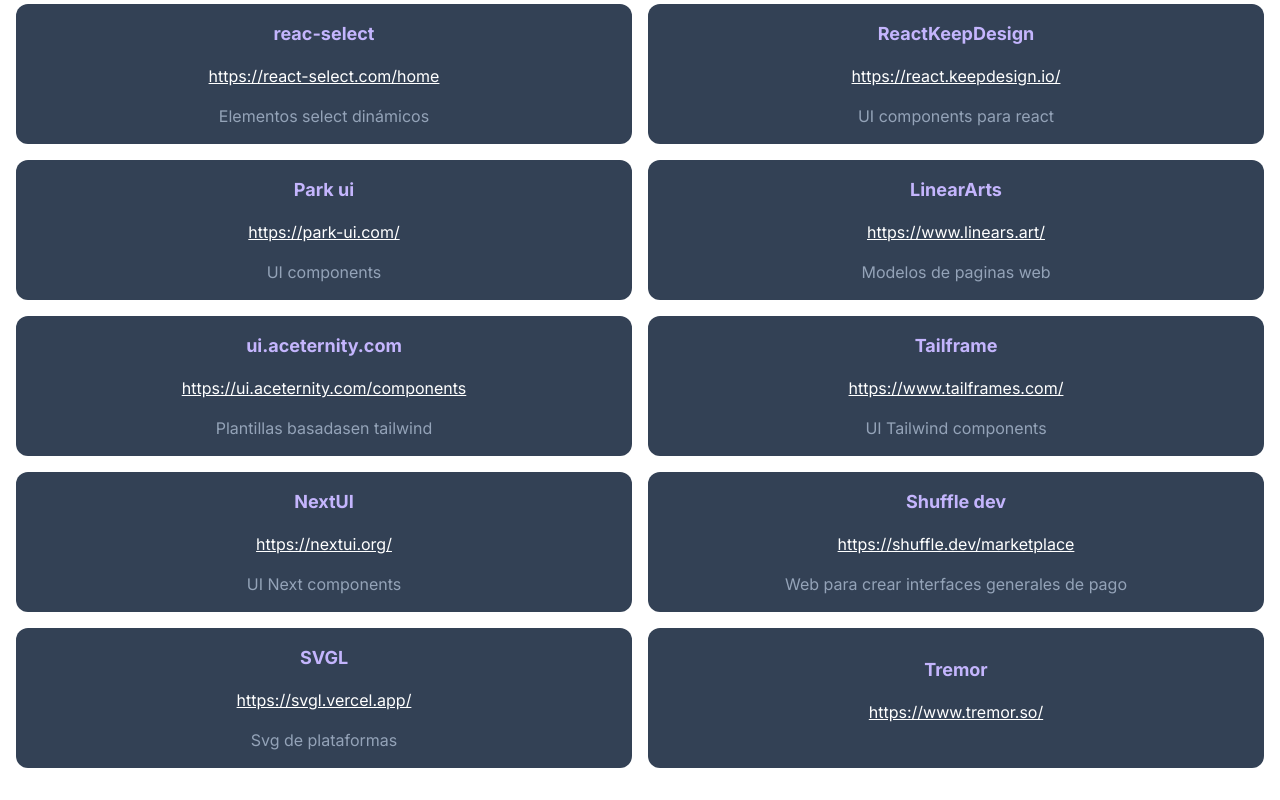
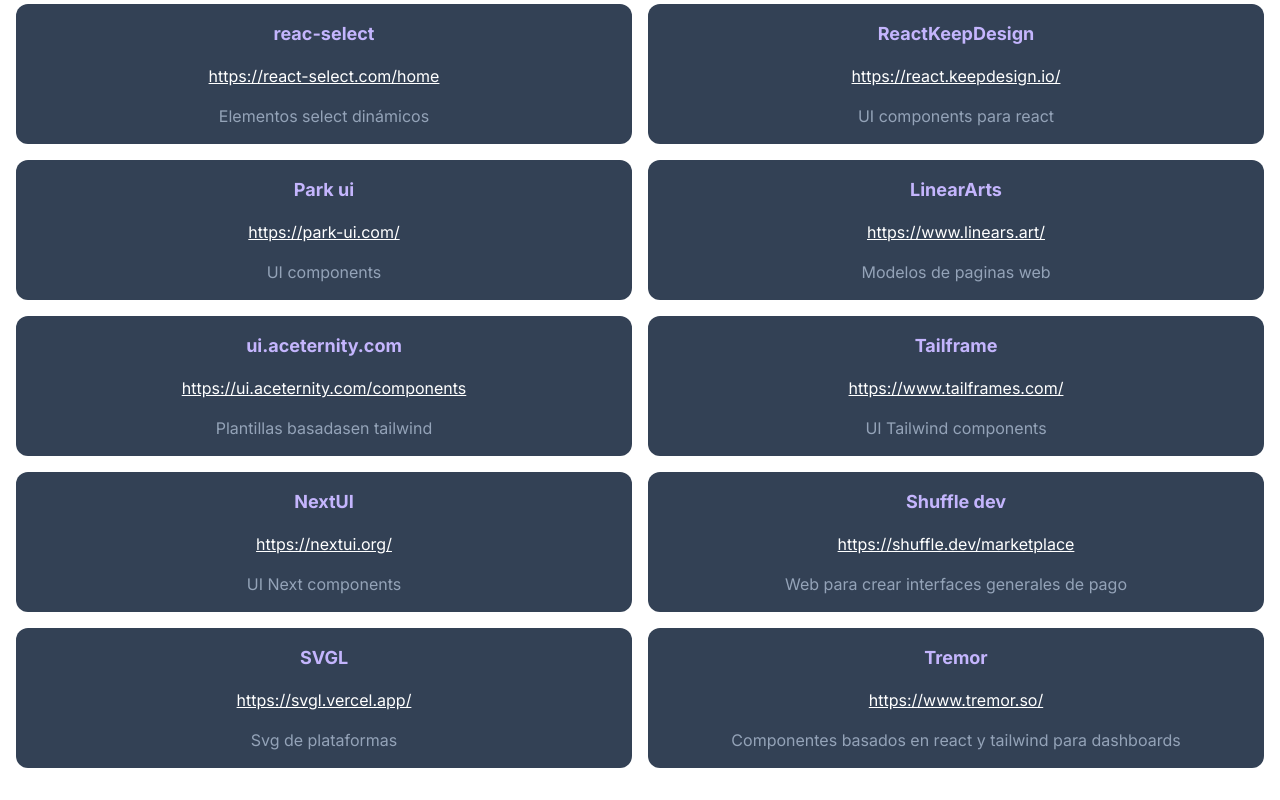
Before and after one commit to HansM7/links-recomendations, a Next.js app: page / in a window 1280 px wide. Shown: the part 1824-2624 px from the top of the page. Built offline with nearby package versions, Linux system fonts and the light colour scheme.

Commit message:
Update data.ts

```diff
--- a/app/data.ts
+++ b/app/data.ts
@@ -160,7 +160,7 @@
   },{
     link:"https://www.tremor.so/",
     title:"Tremor",
-    Description:"Componentes basados en react y tailwind para dashboards"
+    description:"Componentes basados en react y tailwind para dashboards"
   }
 
 ];
```
